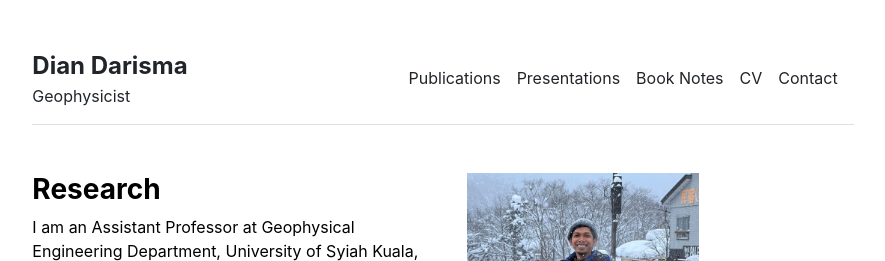
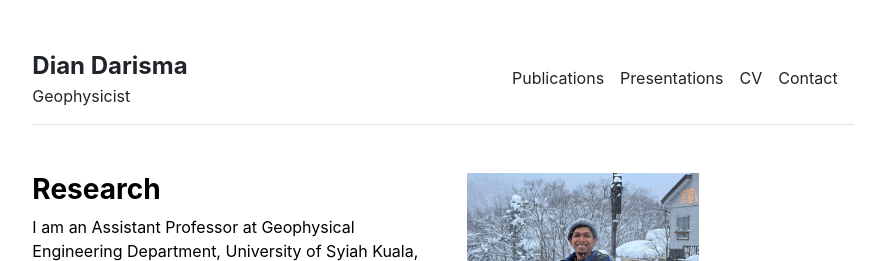
Before and after one commit to diandarisma/diandarisma.github.io, a Jekyll site: the page built from index.md, in a window 1280 px wide. Shown: the top 261 px of the page, without its empty margins (197-1082 px from the left). Built offline with Jekyll 4.4.1, drawn with Linux system fonts in a browser that asks for light colours.

Commit message:
Update settings.yml

```diff
--- a/_data/settings.yml
+++ b/_data/settings.yml
@@ -1,7 +1,6 @@
 menu:
 - {name: 'Publications', url: '/publications'}
 - {name: 'Presentations', url: '/presentations'}
-- {name: 'Book Notes', url: '/booknotes'}
 - {name: 'CV', url: '/cv'}
 - {name: 'Contact', url: '/contact'}
 
```
